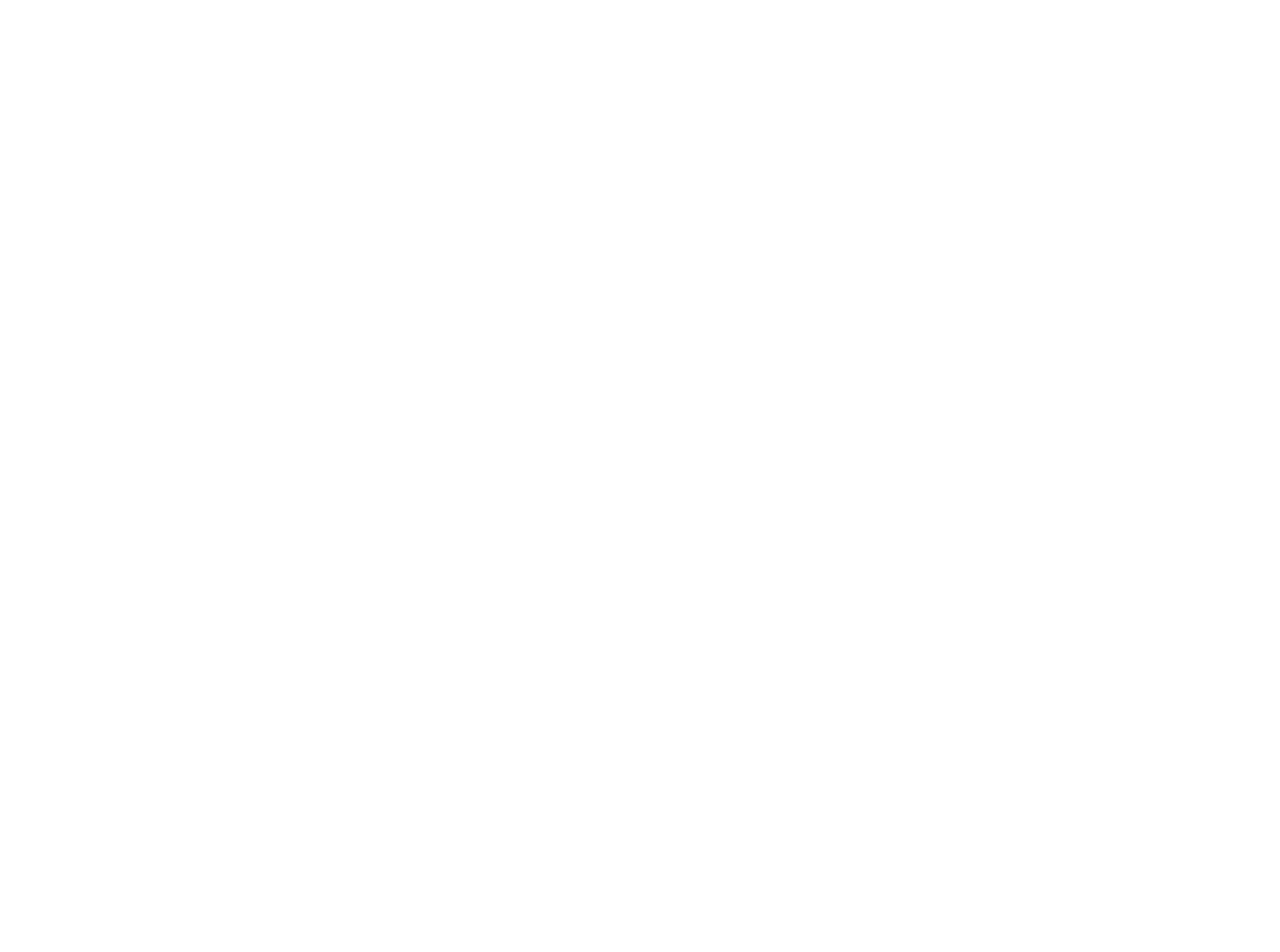
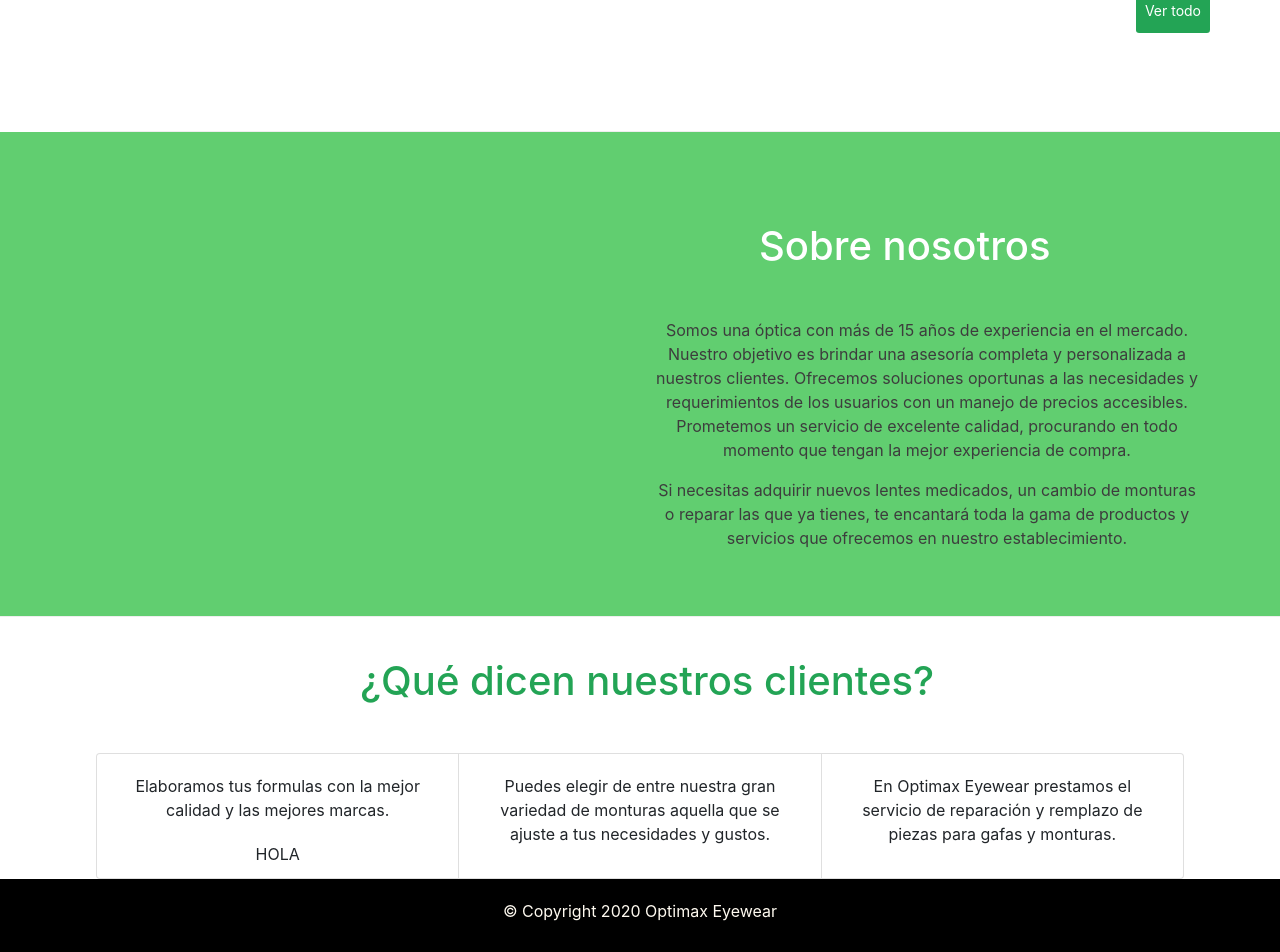
Before and after one commit to Danvaspri/optimaxco, a React (Create React App) app: page /home in a window 1280 px wide. Shown: the part 1460-2412 px from the top of the page. Before the commit the page ends 1272 px from the top, so only its background shows below. Built offline with nearby package versions, Linux system fonts and the light colour scheme.

Commit message:
Minor details in homeComponent

```diff
--- a/src/App.css
+++ b/src/App.css
@@ -65,12 +65,30 @@ address{
   align-self: center;
   font-weight: bold;
   }
+  .bgGreen{
+    background-color: #61CE70;
+
+  }
+  .bgGreen h1{
+    color:white !important;
+    margin-left: 10%;
+    text-align: left !important;
+
+  }
+  .bgGreen p{
+    color: rgb(61, 61, 61) ;
+    margin-right: 15%;
+    text-align: center !important;
+
+  }
   .row h1{
     color:#23A455;
     padding: 1em 0px 1em 1em;
+    text-align: center;
   }
 
-  .card button{
+  .row button{
     background: #23a455 ;
     color:white;
+    border-color: transparent;
   }
--- a/src/components/HomeComponent.js
+++ b/src/components/HomeComponent.js
@@ -5,7 +5,7 @@ import {
   } from 'reactstrap';
 function Home(props) {
     function changeBorder(e) {
-        e.target.style.borderColor = '#23a455';
+        e.target.style.borderColor = '#61CE70';
       }
       function changeBack(e) {
         e.target.style.borderColor = '';
@@ -62,8 +62,79 @@ function Home(props) {
         </CardGroup>
     </div>
 
+    <div className="row row-content ">
+        <div className="row col-12">
+            <h1>Destacados</h1>
+        </div>
+        <Button className="btn btn-sm mt-5 mb-5  ml-auto pt-0 pb-0 ">Ver todo</Button>
 
+    </div>
+    </div>
+    <div className="row row-content bgGreen">
+        <div className="row ">
+
+
+                <div className="col-6   ml-auto">
+                <h1 >Sobre nosotros</h1>
+                <p>Somos una óptica con más de 15 años de experiencia en el mercado.
+                    Nuestro objetivo es brindar una asesoría completa y personalizada a
+                    nuestros clientes. Ofrecemos soluciones oportunas a las necesidades y
+                    requerimientos de los usuarios con un manejo de precios accesibles. Prometemos
+                    un servicio de excelente calidad, procurando en todo momento que tengan la mejor
+                    experiencia de compra.</p>
+
+                <p>Si necesitas adquirir nuevos lentes medicados, un cambio de monturas o reparar las
+                    que ya tienes, te encantará toda la gama de productos y servicios que ofrecemos
+                    en nuestro establecimiento.</p>
+            </div>
         </div>
+    </div>
+    <div className="row offset-3">
+        <h1>¿Qué dicen nuestros clientes?</h1>
+        </div>
+        <div>
+        <CardGroup onMouseOver={changeBorder} onMouseOut={changeBack} className="text-center pr-5 pl-5 mr-5 ml-5">
+
+
+            <Card className=" col-11" >
+
+                <CardBody onMouseOver={changeBorder} onMouseOut={changeBack} >
+
+                <CardText>Elaboramos tus formulas con la mejor calidad y las mejores marcas.</CardText>
+                </CardBody>
+                <CardTitle>HOLA</CardTitle>
+
+            </Card>
+
+
+            <Card className="  col-11" >
+
+                <CardBody>
+
+                <CardText>Puedes elegir de entre nuestra gran variedad de monturas aquella que se ajuste a tus necesidades y gustos.</CardText>
+
+                </CardBody>
+
+            </Card>
+
+
+            <Card  className=" col-11" >
+
+                <CardBody>
+
+                <CardText>En Optimax Eyewear prestamos el servicio de reparación y remplazo de piezas para gafas y monturas.</CardText>
+
+                </CardBody>
+
+            </Card>
+
+
+        </CardGroup>
+        </div>
+
+
+
+
 
  </body>
 
```
